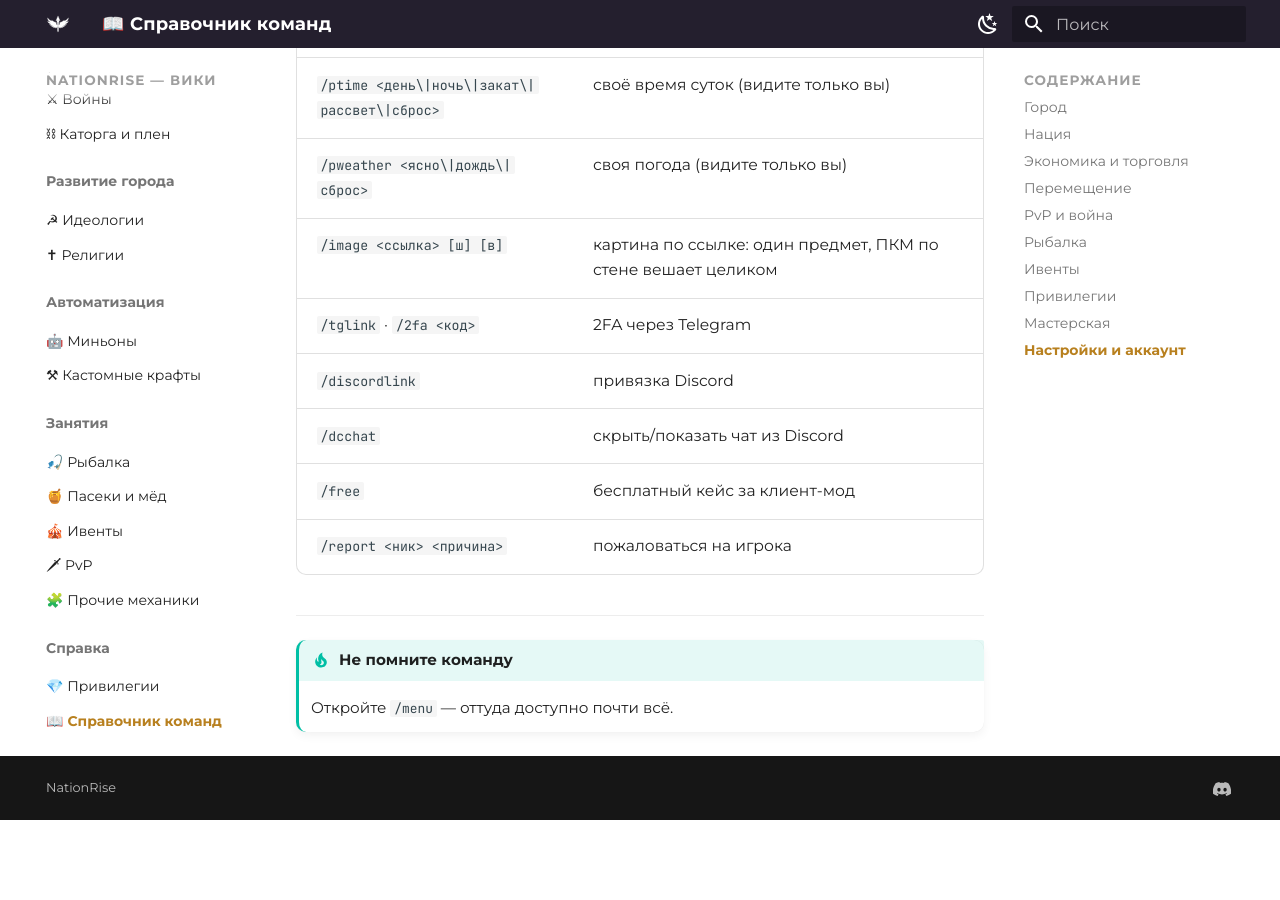
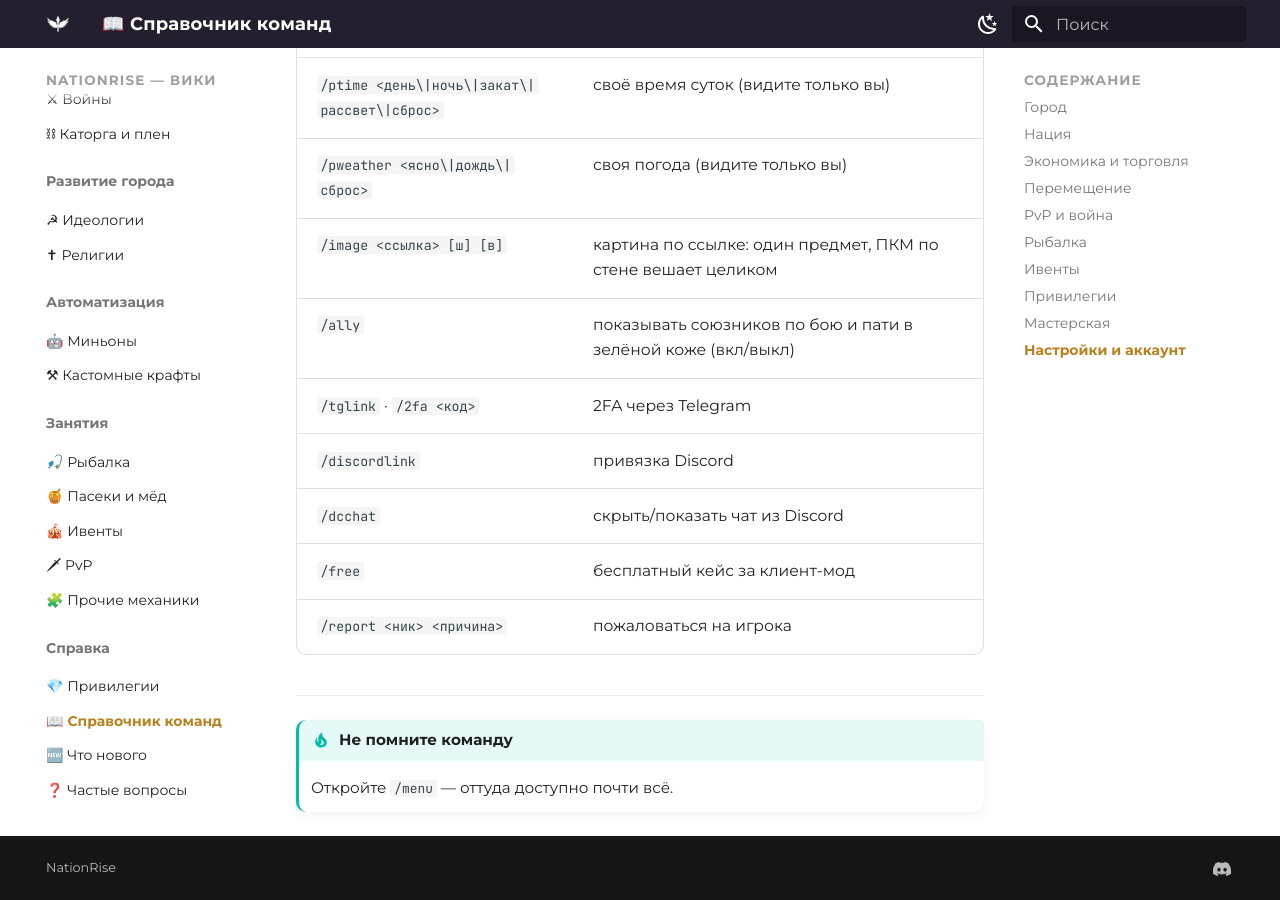
Before and after one commit to zixSSSed/NationRise-Wiki, an MkDocs documentation site: the page built from docs/commands.md, in a window 1280 px wide and 900 px high, scrolled down 6183 px. Built offline with MkDocs 1.6.1 and Material for MkDocs 9.7.7, drawn with Linux system fonts in a browser that asks for light colours; before the commit the page ends 7003 px from its top, so only the background shows below that.

Commit message:
Команда /ally в списке

```diff
--- a/docs/commands.md
+++ b/docs/commands.md
@@ -131,6 +131,7 @@
 | `/ptime <день\|ночь\|закат\|рассвет\|сброс>` | своё время суток (видите только вы) |
 | `/pweather <ясно\|дождь\|сброс>` | своя погода (видите только вы) |
 | `/image <ссылка> [ш] [в]` | картина по ссылке: один предмет, ПКМ по стене вешает целиком |
+| `/ally` | показывать союзников по бою и пати в зелёной коже (вкл/выкл) |
 | `/tglink` · `/2fa <код>` | 2FA через Telegram |
 | `/discordlink` | привязка Discord |
 | `/dcchat` | скрыть/показать чат из Discord |
```
